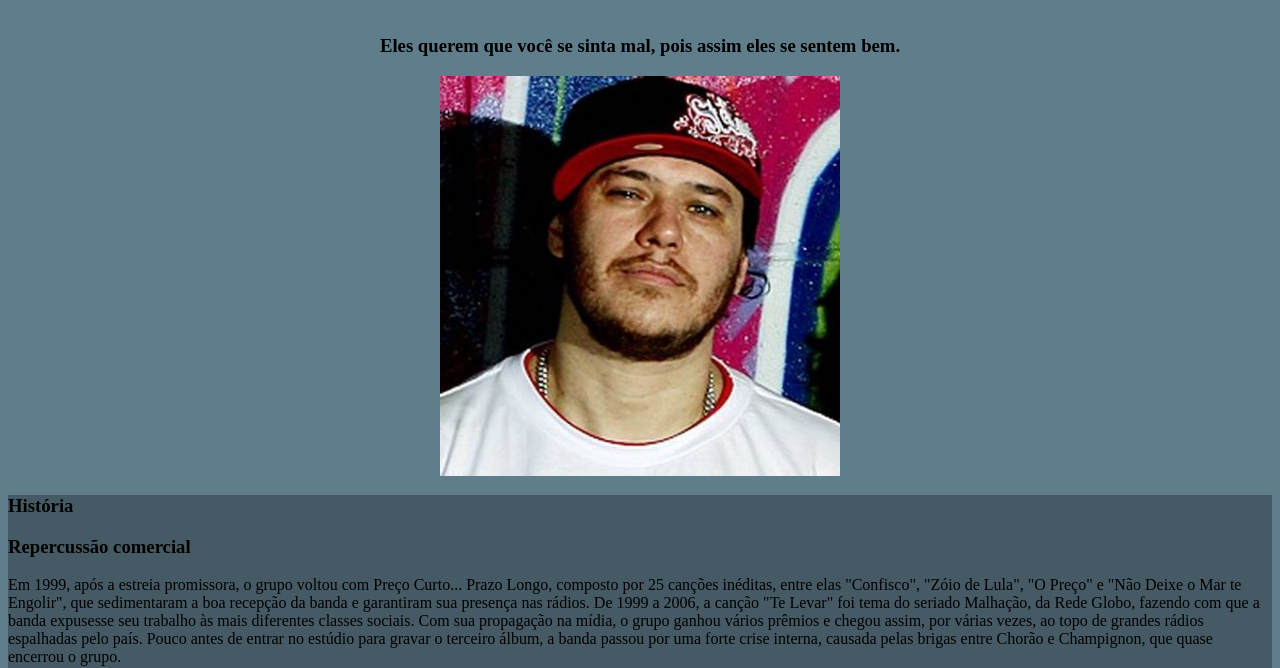
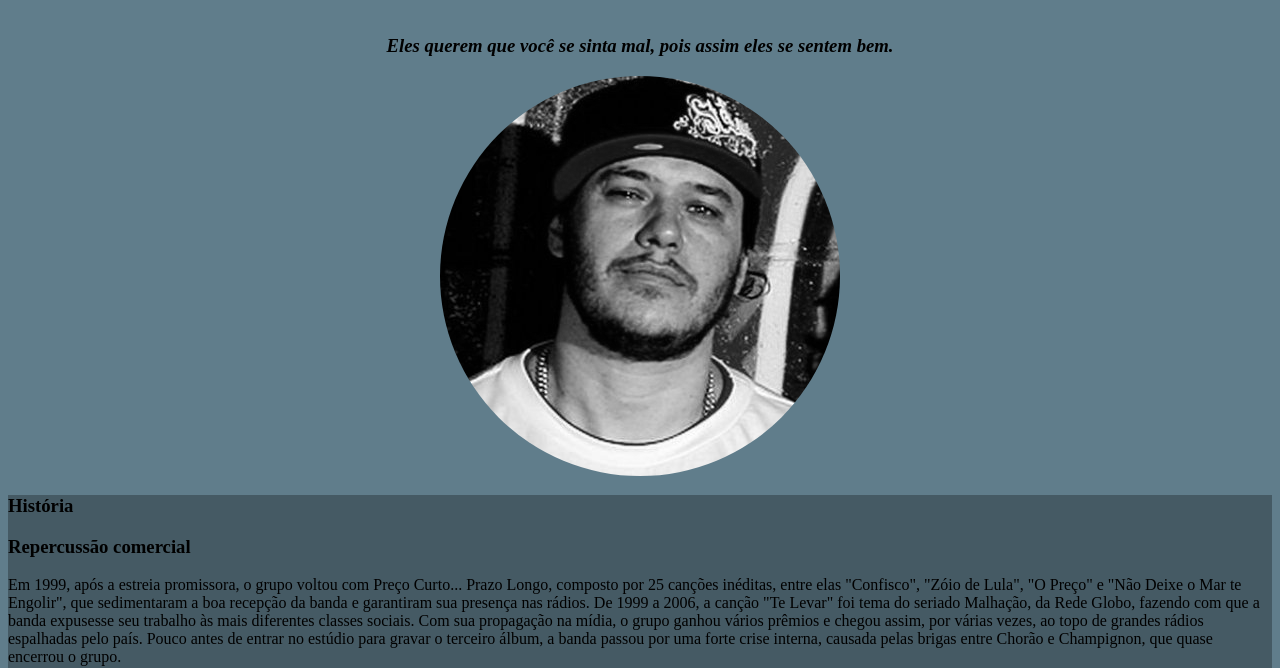
Before and after one commit to samuelsilvadev/tributo-charlie-brown, a website: page index.html in a window 1280 px wide. Shown: the part 138-806 px from the top of the page. Drawn offline with nearby package versions, Linux system fonts and the light colour scheme; files that its build step writes are made by us from their sources.

Commit message:
add propriedades aninhadas

```diff
--- a/css/appDev.scss
+++ b/css/appDev.scss
@@ -26,4 +26,15 @@ header{
     flex-direction: column;
 	justify-content: center;
 	align-items: center;
+    & > img{
+        border-radius: 50%;
+        filter: grayscale(100%);
+        transition: all 2s ease-out;
+        &:hover{
+            filter: grayscale(0%);
+        }
+    }
+    & > h3{
+        font-style: italic;
+    }
 }
```
